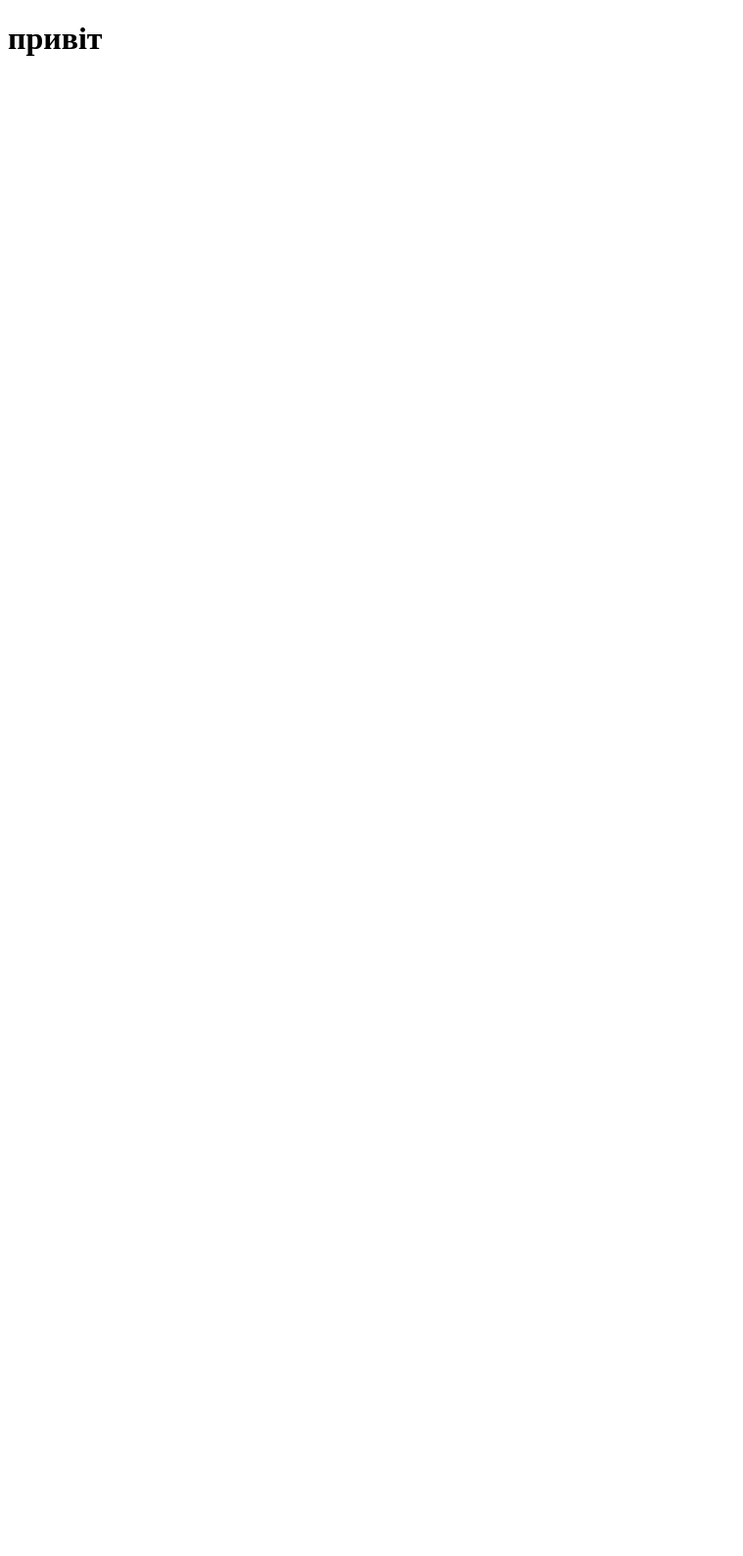
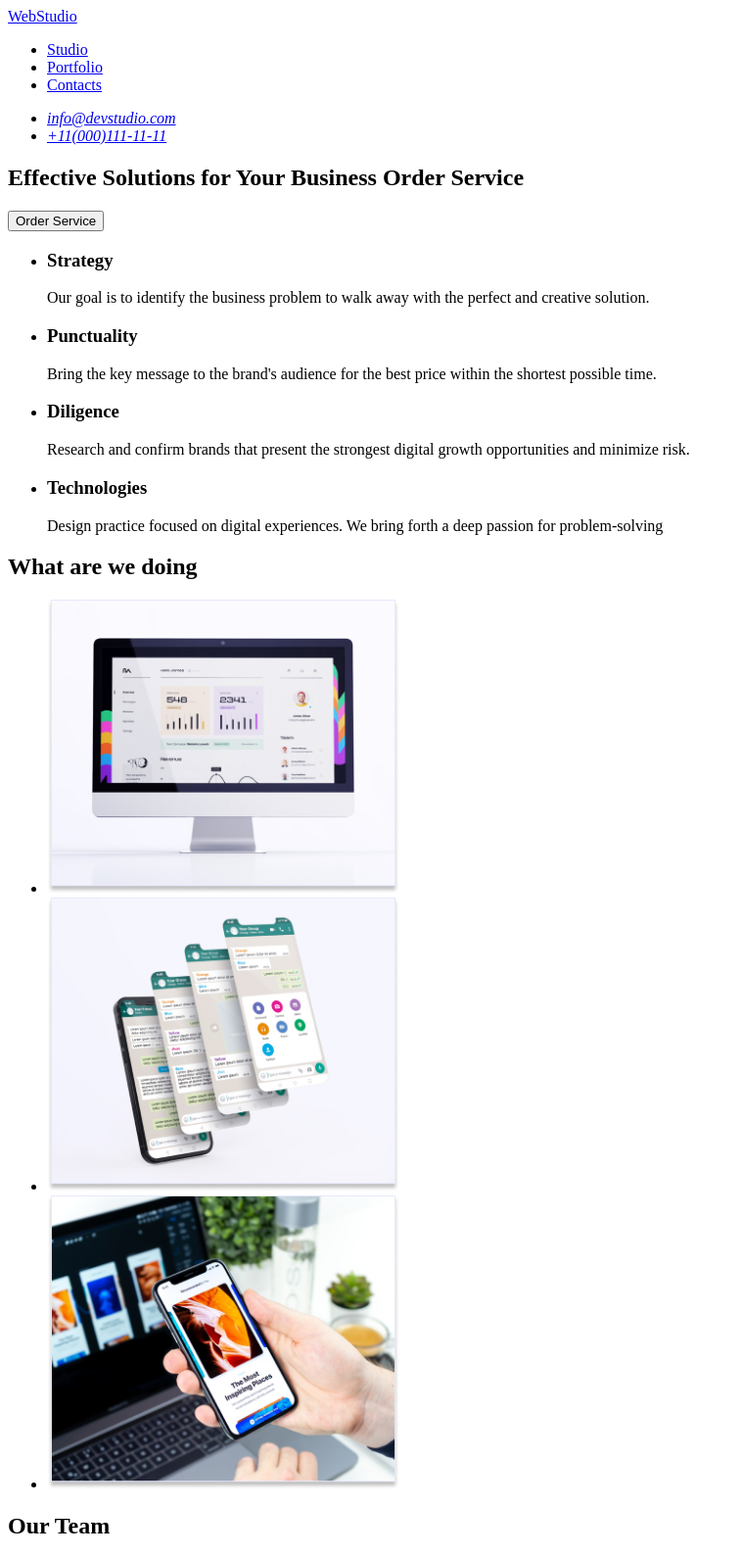
Before and after one commit to aleksandrashainiuk/goit-markup-hw-01, a plain HTML site: page index.html in a window 1280 px wide. Shown: the top 1588 px of the page at 98% size, without its empty margins (0-759 px from the left). Before the commit the page ends 800 px from the top, so only its background shows below. Drawn offline with Linux system fonts and the light colour scheme.

Commit message:
Summary (required)

```diff
--- a/index.html
+++ b/index.html
@@ -4,9 +4,140 @@
     <meta charset="UTF-8">
     <meta http-equiv="X-UA-Compatible" content="IE=edge">
     <meta name="viewport" content="width=device-width, initial-scale=1.0">
-    <title>Document</title>
+    <title>Web Studio</title>
 </head>
 <body>
-    <h1> привіт</h1>
+    <header>
+        <nav>
+        <a href="./index.html">WebStudio</a>
+
+        <ul>
+    <li><a href="#">Studio</a></li>
+    <li><a href="#">Portfolio</a></li>
+    <li><a href="#">Contacts</a></li>
+</ul>
+</nav>
+
+<address>
+    <ul>
+<li><a href="mailto:info@devstudio.com">info@devstudio.com</a></li>
+<li><a href="tel:+110001111111">+11(000)111-11-11</a></li>
+</ul>
+</address>
+</header>
+
+    <main>
+        <!--Hero image-->
+        <section>
+            <h1>Effective Solutions
+                for Your Business
+                Order Service</h1>
+                <button type="button">Order Service</button>
+        </section>
+        <!--/Hero image-->
+
+<!--Section 1-->
+<section>
+    <ul>
+        <li>
+            <h3> Strategy</h3>
+            <p> Our goal is to identify the business
+                problem to walk away with the perfect
+                 and creative solution.</p>
+        </li>
+        <li>
+            <h3> Punctuality</h3>
+            <p> Bring the key message to the brand's
+                audience for the best price within
+                 the shortest possible time.</p>
+        </li>
+        <li>
+            <h3>Diligence</h3>
+            <p>Research and confirm brands that
+                present the strongest digital growth
+                opportunities and minimize risk.</p>
+        </li>
+        <li>
+             <h3>Technologies</h3>
+             <p>Design practice focused on digital experiences.
+             We bring forth a deep passion for problem-solving</p>
+        </li>
+    </ul>
+</section>
+<!--/Section 1-->
+
+<!--Section 2-->
+<section>
+    <h2>What are we doing</h2>
+    <ul>
+        <li>
+            <img
+            src="./images/sec2img1.jpg"
+            alt="our offers"
+            width="360"
+            height="300"
+            />
+        </li>
+        <li>
+            <img
+            src="./images/sec2img2.jpg"
+            alt="our offers"
+            width="360"
+            height="300"
+            />
+        </li>
+        <li>
+            <img
+            src="./images/sec2img3.jpg"
+            alt="our offers"
+            width="360"
+            height="300"
+            />
+        </li>
+    </ul>
+</section>
+<!--/Section 2-->
+
+<!--Section3-->
+<section>
+<h2>Our Team</h2>
+<ul>
+    <li>
+        <img
+        src="./images/mark1.jpg"
+        alt="Mark Guerrero"
+        width="264" height="380"
+        />
+    </li>
+    <li>
+        <img
+        src="./images/tomgord2.jpg"
+        alt="Tom Ford"
+        width="264" height="380"
+        />
+    </li>
+    <li>
+        <img
+        src="./images/camila3.jpg"
+        alt="Camila Garcia"
+        width="264" height="380"/>
+    </li>
+    <li>
+        <img
+        src="./images/daniel4.jpg"
+        alt="Daniel Wilson"
+        width="264" height="380" />
+    </li>
+</ul>
+</section>
+<!--/Section3-->
+    </main>
+
+    <!--Footer-->
+    <footer>
+        <a href="./index.html">WebStudio</a>
+        <p> Increase the flow of customers and sales for your business with digital marketing & growth solutions.</p>
+    </footer>
+    <!--/Footer-->
 </body>
 </html>
```
Also changed, not shown: images/camila3.jpg (added), images/daniel4.jpg (added), images/heroimage.jpg (added), images/mark1.jpg (added), images/sec2img1.jpg (added), images/sec2img2.jpg (added), images/sec2img3.jpg (added), images/section1.jpg (added), images/tomgord2.jpg (added), images/topline.png (added), 2 other files.
